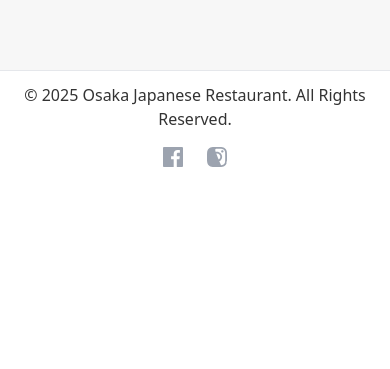
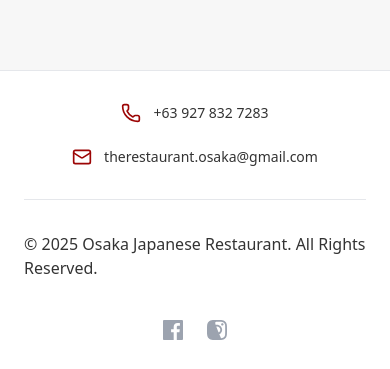
Before and after one commit to dungcadion/osaka-japanese-restaurant, a React (Vite) app: page / in a window 390 px wide. Shown: the part 4992-5361 px from the top of the page. Before the commit the page ends 5171 px from the top, so only its background shows below. Built offline with nearby package versions, Linux system fonts and the light colour scheme.

Commit message:
feat(content): Add phone number and email address

```diff
--- a/src/App.jsx
+++ b/src/App.jsx
@@ -1,6 +1,13 @@
 import React, { useState, useEffect, useCallback } from "react";
 import useEmblaCarousel from "embla-carousel-react";
-import { Menu as MenuIcon, X, ArrowLeft, ArrowRight } from "lucide-react";
+import {
+  Menu as MenuIcon,
+  X,
+  ArrowLeft,
+  ArrowRight,
+  Phone,
+  Mail,
+} from "lucide-react";
 
 // --- Local Image Imports ---
 import myLogo from "./assets/images/logo.svg";
@@ -67,7 +74,7 @@ const InstagramIcon = ({ className }) => (
     xmlns="http://www.w3.org/2000/svg"
   >
     <title>Instagram</title>
-    <path d="M12 0C8.74 0 8.333.015 7.053.072 5.775.132 4.905.333 4.14.63c-.784.305-1.457.717-2.126 1.385C1.344 2.683.93 3.357.63 4.14c-.3.765-.5 1.635-.558 2.913C.015 8.333 0 8.74 0 12s.015 3.667.072 4.947c.06 1.277.26 2.148.558 2.913.3.784.717 1.457 1.385 2.126.67.67 1.344 1.077 2.126 1.385.765.3 1.635.5 2.913.558C8.333 23.985 8.74 24 12 24s3.667-.015 4.947-.072c1.277-.06 2.148-.26 2.913-.558.784-.3 1.457-.717 2.126-1.385.67-.67 1.077-1.344 1.385-2.126.3-.765-.5-1.635.558-2.913.06-1.28.072-1.687.072-4.947s-.015-3.667-.072-4.947c-.06-1.277-.26-2.148-.558-2.913-.3-.784-.717-1.457-1.385-2.126C21.317 1.344 20.643.93 19.86.63c-.765-.3-1.635-.5-2.913-.558C15.667.015 15.26 0 12 0zm0 2.16c3.203 0 3.585.016 4.85.071 1.17.055 1.805.249 2.227.415.562.217.96.477 1.382.896.419.42.679.819.896 1.381.164.422.36 1.057.413 2.227.057 1.266.07 1.646.07 4.85s-.013 3.584-.07 4.849c-.053 1.17-.249 1.805-.413 2.227-.217.562-.477.96-.896 1.382-.42.419-.82.679-1.381.896-.422.164-1.057.36-2.227.413C8.415 2.176 8.797 2.16 12 2.16zm0 3.39c-3.405 0-6.16 2.755-6.16 6.16s2.755 6.16 6.16 6.16 6.16-2.755 6.16-6.16-2.755-6.16-6.16-6.16zm0 10.16c-2.209 0-4-1.79-4-4s1.791-4 4-4 4 1.79 4 4-1.791 4-4 4zm6.406-11.845c-.796 0-1.44.645-1.44 1.44s.645 1.44 1.44 1.44c.795 0 1.44-.645 1.44-1.44s-.645-1.44-1.44-1.44z" />
+    <path d="M12 0C8.74 0 8.333.015 7.053.072 5.775.132 4.905.333 4.14.63c-.784.305-1.457.717-2.126 1.385C1.344 2.683.93 3.357.63 4.14c-.3.765-.5 1.635-.558 2.913C.015 8.333 0 8.74 0 12s.015 3.667.072 4.947c.06 1.277.26 2.148.558 2.913.3.784.717 1.457 1.385 2.126.67.67 1.344 1.077 2.126 1.385.765.3 1.635.5 2.913.558C8.333 23.985 8.74 24 12 24s3.667-.015 4.947-.072c1.277-.06 2.148-.26 2.913-.558.784-.3 1.457-.717 2.126-1.385.67-.67 1.077-1.344 1.385-2.126.3-.765.5-1.635.558-2.913.06-1.28.072-1.687.072-4.947s-.015-3.667-.072-4.947c-.06-1.277-.26-2.148-.558-2.913-.3-.784-.717-1.457-1.385-2.126C21.317 1.344 20.643.93 19.86.63c-.765-.3-1.635-.5-2.913-.558C15.667.015 15.26 0 12 0zm0 2.16c3.203 0 3.585.016 4.85.071 1.17.055 1.805.249 2.227.415.562.217.96.477 1.382.896.419.42.679.819.896 1.381.164.422.36 1.057.413 2.227.057 1.266.07 1.646.07 4.85s-.013 3.584-.07 4.849c-.053 1.17-.249 1.805-.413 2.227-.217.562-.477.96-.896 1.382-.42.419-.82.679-1.381.896-.422.164-1.057.36-2.227.413C8.415 2.176 8.797 2.16 12 2.16zm0 3.39c-3.405 0-6.16 2.755-6.16 6.16s2.755 6.16 6.16 6.16 6.16-2.755 6.16-6.16-2.755-6.16-6.16-6.16zm0 10.16c-2.209 0-4-1.79-4-4s1.791-4 4-4 4 1.79 4 4-1.791 4-4 4zm6.406-11.845c-.796 0-1.44.645-1.44 1.44s.645 1.44 1.44 1.44c.795 0 1.44-.645 1.44-1.44s-.645-1.44-1.44-1.44z" />
   </svg>
 );
 
@@ -536,7 +543,7 @@ const ContactSection = () => {
             </div>
             <div className="h-64 lg:h-80 w-full rounded-lg overflow-hidden">
               <iframe
-                src="https://www.google.com/maps/embed?pb=!1m18!1m12!1m3!1d123238.90185254999!2d120.55939109999998!3d15.1464952!2m3!1f0!2f0!3f0!3m2!1i1024!2i768!4f13.1!3m3!1m2!1s0x3396f3ce9aaccd9f%3A0x2ffd59ee507506b5!2sOsaka%20Japanese%20Restaurant!5e0!3m2!1sen!2sph!4v1755328567822!5m2!1sen!2sph"
+                src="https://www.google.com/maps/embed?pb=!1m18!1m12!1m3!1d3851.216112902587!2d120.5573954433203!3d15.146471566420342!2m3!1f0!2f0!3f0!3m2!1i1024!2i768!4f13.1!3m3!1m2!1s0x3396f314b4c2cd3f%3A0xb15c30c1060444f1!2sThe%20Friendship%20Pub!5e0!3m2!1sen!2sph!4v1754562554718!5m2!1sen!2sph"
                 width="100%"
                 height="100%"
                 style={{ border: 0 }}
@@ -555,9 +562,29 @@ const ContactSection = () => {
 const Footer = () => (
   <footer
     style={{ background: "#fff", color: "#333333" }}
-    className="py-3 border-t border-gray-200"
+    className="py-8 border-t border-gray-200"
   >
-    <div className="container mx-auto px-6 lg:px-8 text-center">
+    <div className="container mx-auto px-6 lg:px-8 flex flex-col items-center gap-6">
+      {/* --- NEW Contact Info Section --- */}
+      <div className="flex flex-col md:flex-row gap-6 md:gap-12 items-center justify-center text-sm md:text-base">
+        <a
+          href="tel:+639278327283"
+          className="flex items-center gap-3 text-[#333333] hover:text-[#9c0505] transition-colors"
+        >
+          <Phone size={20} style={{ color: "#9c0505" }} />
+          <span>+63 927 832 7283</span>
+        </a>
+        <a
+          href="mailto:therestaurant.osaka@gmail.com"
+          className="flex items-center gap-3 text-[#333333] hover:text-[#9c0505] transition-colors"
+        >
+          <Mail size={20} style={{ color: "#9c0505" }} />
+          <span>therestaurant.osaka@gmail.com</span>
+        </a>
+      </div>
+
+      <div className="w-full border-t border-gray-200 my-2"></div>
+
       <p>
         © {new Date().getFullYear()} Osaka Japanese Restaurant. All Rights
         Reserved.
```
